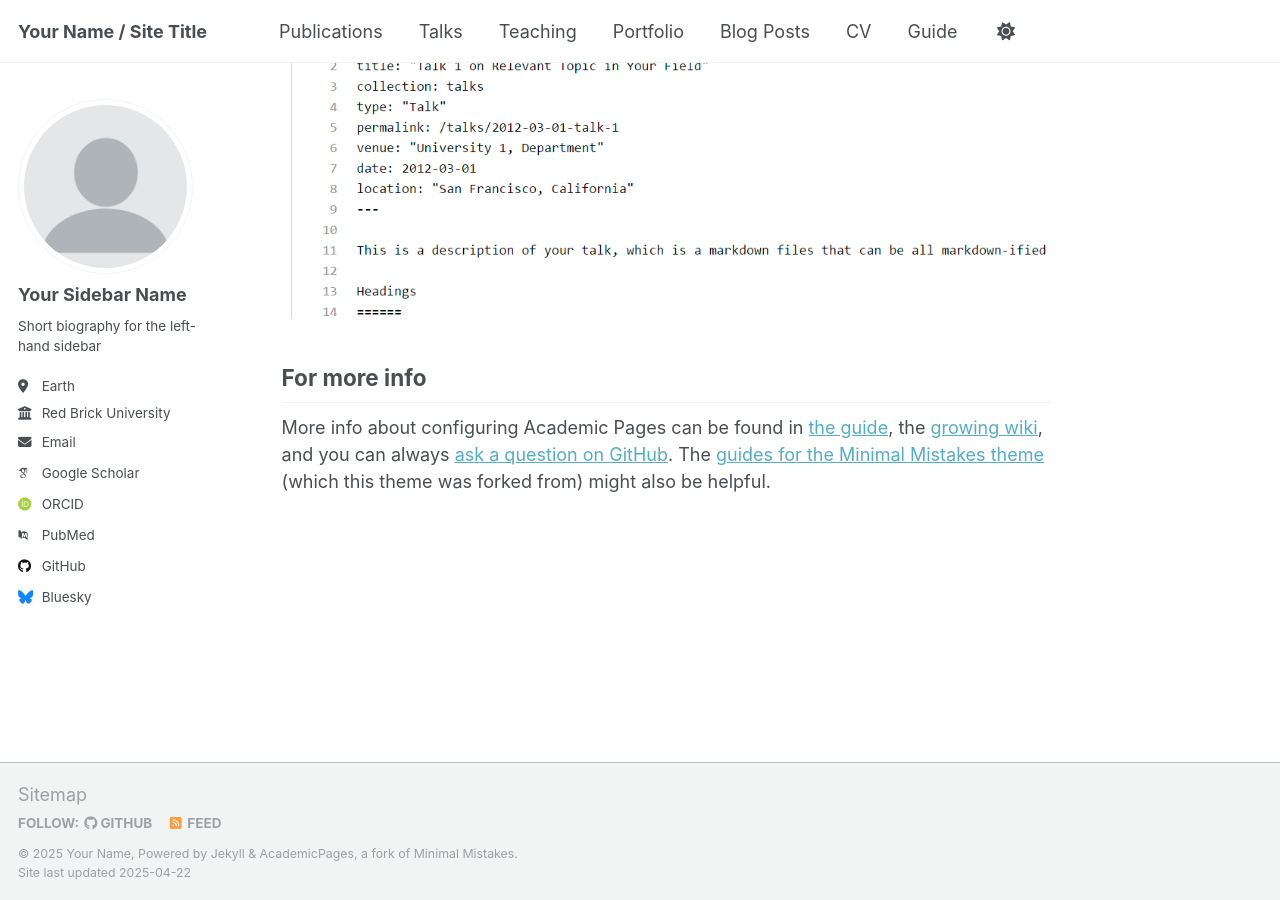
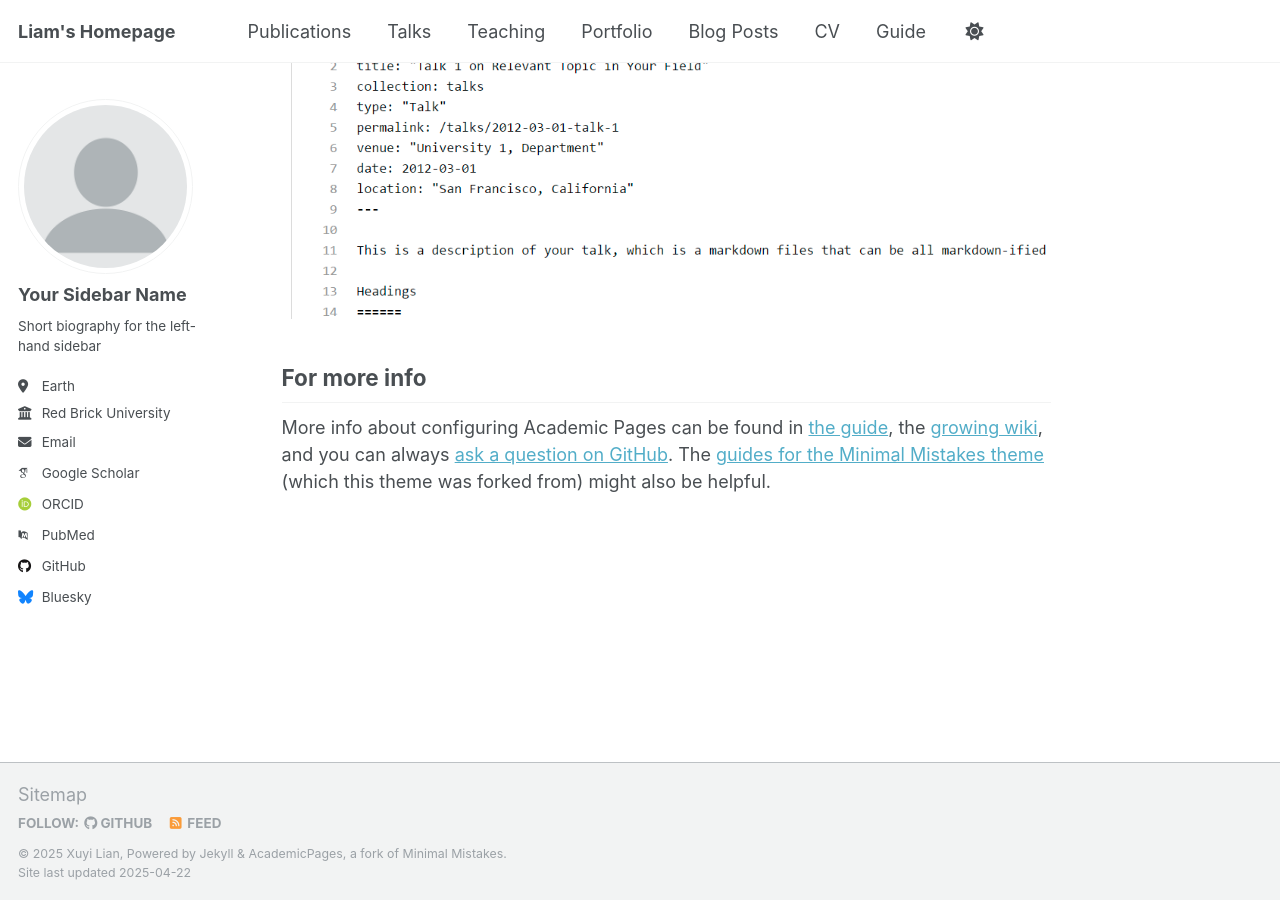
Before and after one commit to xuyilian/xuyilian.github.io, a Jekyll site: the page built from _pages/about.md, in a window 1280 px wide and 900 px high, scrolled down 2636 px. Built offline with Jekyll 4.4.1, drawn with Linux system fonts in a browser that asks for light colours; some web fonts are replaced.

Commit message:
Update _config.yml

```diff
--- a/_config.yml
+++ b/_config.yml
@@ -9,11 +9,13 @@
 # Basic Site Settings
 locale                   : "en-US"
 site_theme               : "default"
-title                    : "Your Name / Site Title"
+title                    : "Liam's Homepage"
 title_separator          : "-"
-name                     : &name "Your Name"
-description              : &description "personal description"
-url                      : https://academicpages.github.io # the base hostname & protocol for your site e.g. "https://[your GitHub username].github.io"
+name                     : &name "Xuyi Lian"
+description              : &description "I am currently pursuing the B.S. degree
+in aircraft design and engineering with a specialization in aircraft information and electronics from Zhejiang University, Hangzhou, China.
+My research interests include flapping-wing robots, soft robotics, and control systems."
+url                      : https://academicpages.github.io # the base hostname & protocol for your site e.g. "https://xuyilian.github.io"
 baseurl                  : "" # the subpath of your site, e.g. "/blog"
 repository               : "academicpages/academicpages.github.io"
 
```
